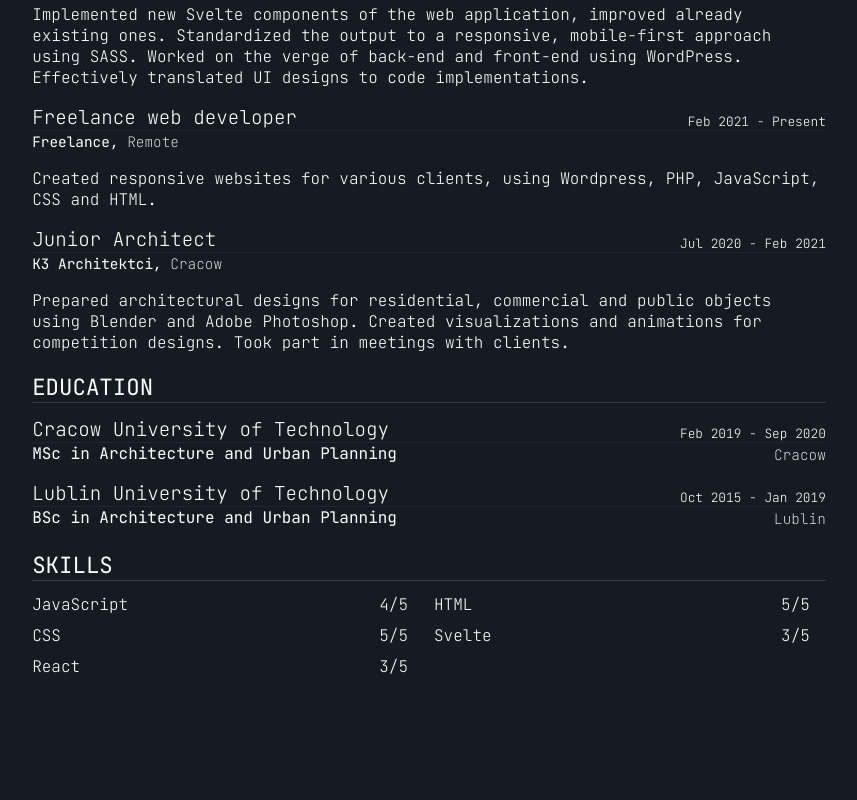
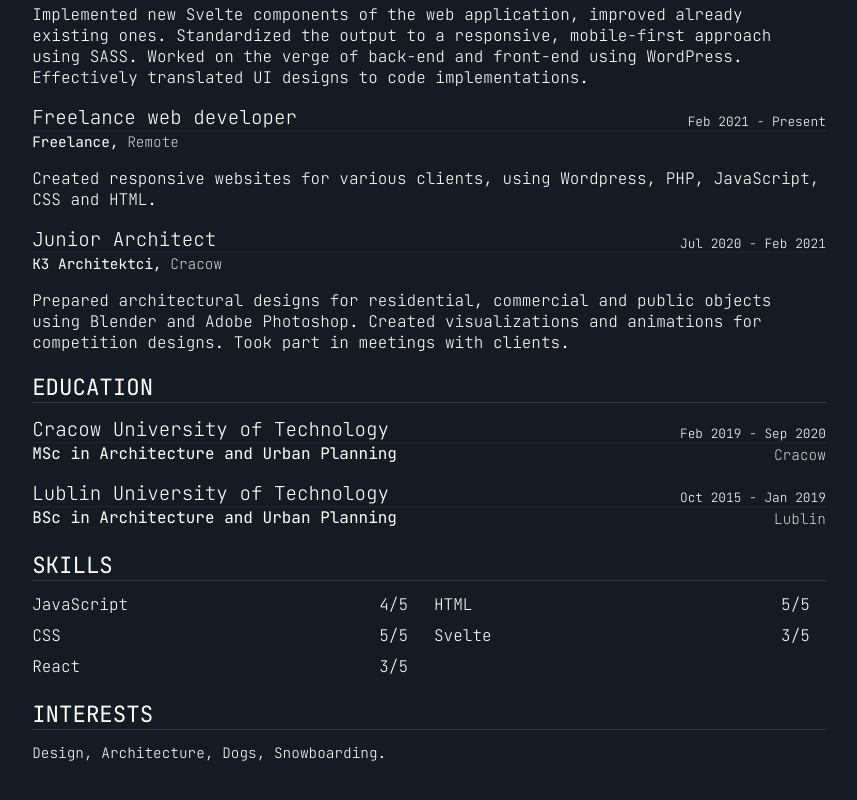
Before and after one commit to grzegorzxpatyk/my-resume, a React (Create React App) app: page / in a window 1280 px wide. Shown: the part 371-1171 px from the top of the page, without its empty margins (211-1068 px from the left). Built offline with nearby package versions, Linux system fonts and the light colour scheme.

Commit message:
add interests section

```diff
--- a/src/App.js
+++ b/src/App.js
@@ -71,6 +71,7 @@ const data = {
             level: '3',
         },
     ],
+    interests: ['Design', 'Architecture', 'Dogs', 'Snowboarding'],
 };
 
 function App() {
--- /dev/null
+++ b/src/Interests.js
@@ -0,0 +1,16 @@
+import React from 'react';
+
+export default function Interests(props) {
+    return (
+        <div className="interests">
+            <h3 className="section-title">Interests</h3>
+            {props.interests.map((thing, i) => {
+                return (
+                    <span className="interest" key={i}>
+                        {thing}
+                    </span>
+                );
+            })}
+        </div>
+    );
+}
--- a/src/Resume.js
+++ b/src/Resume.js
@@ -3,6 +3,7 @@ import Bio from './Bio';
 import Education from './Education';
 import Experience from './Experience';
 import Skills from './Skills';
+import Interests from './Interests';
 import './Resume.scss';
 
 export default function Resume(props) {
@@ -12,6 +13,7 @@ export default function Resume(props) {
             <Experience jobs={props.experience} />
             <Education schools={props.education} />
             <Skills skills={props.skills} />
+            <Interests interests={props.interests}></Interests>
         </div>
     );
 }
--- a/src/Resume.scss
+++ b/src/Resume.scss
@@ -18,3 +18,16 @@
     text-transform: uppercase;
     font-weight: 400;
 }
+
+.interests {
+    font-size: 0.9rem;
+    font-weight: 300;
+}
+
+.interest::after {
+    content: ', ';
+}
+
+.interest:last-of-type::after {
+    content: '.';
+}
```
